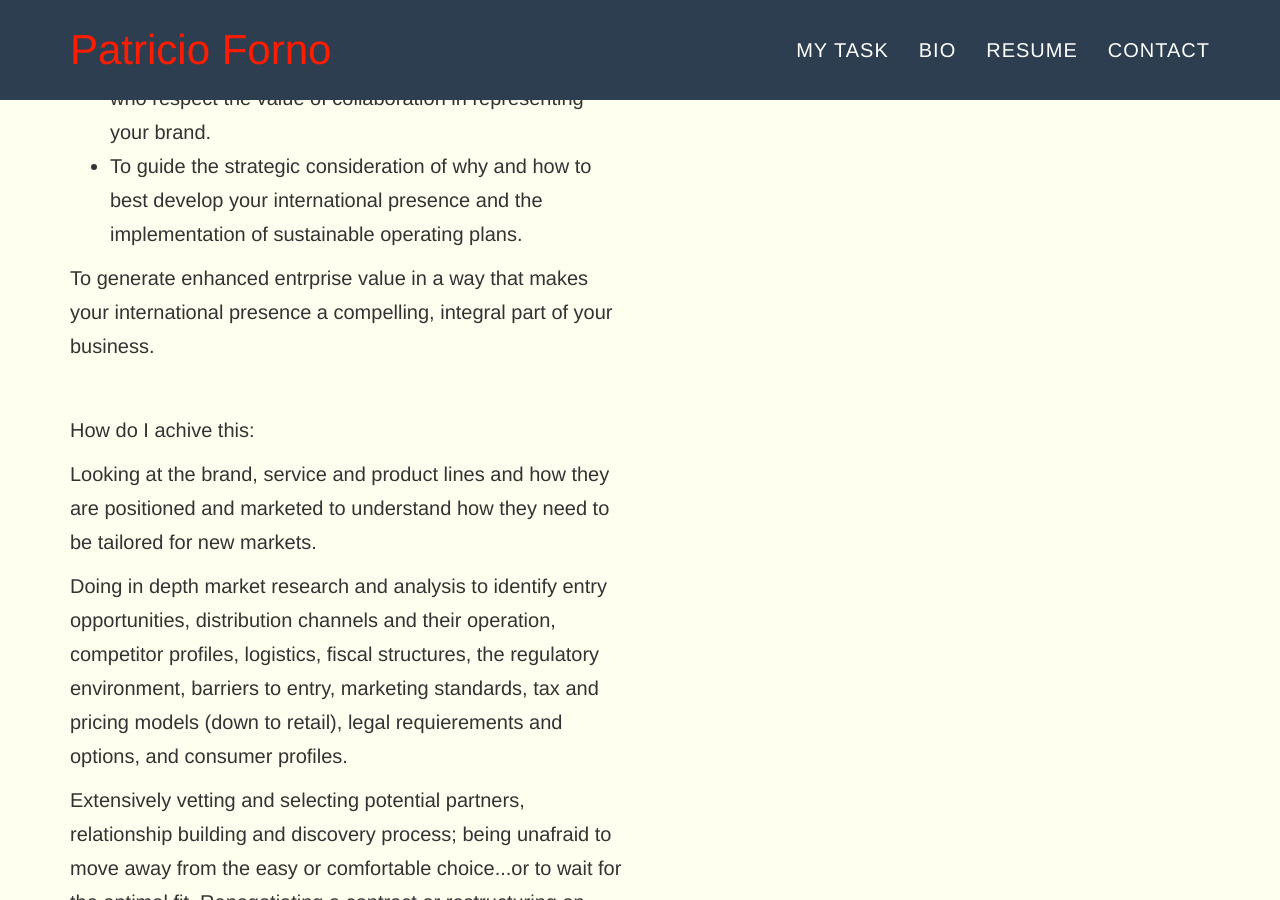
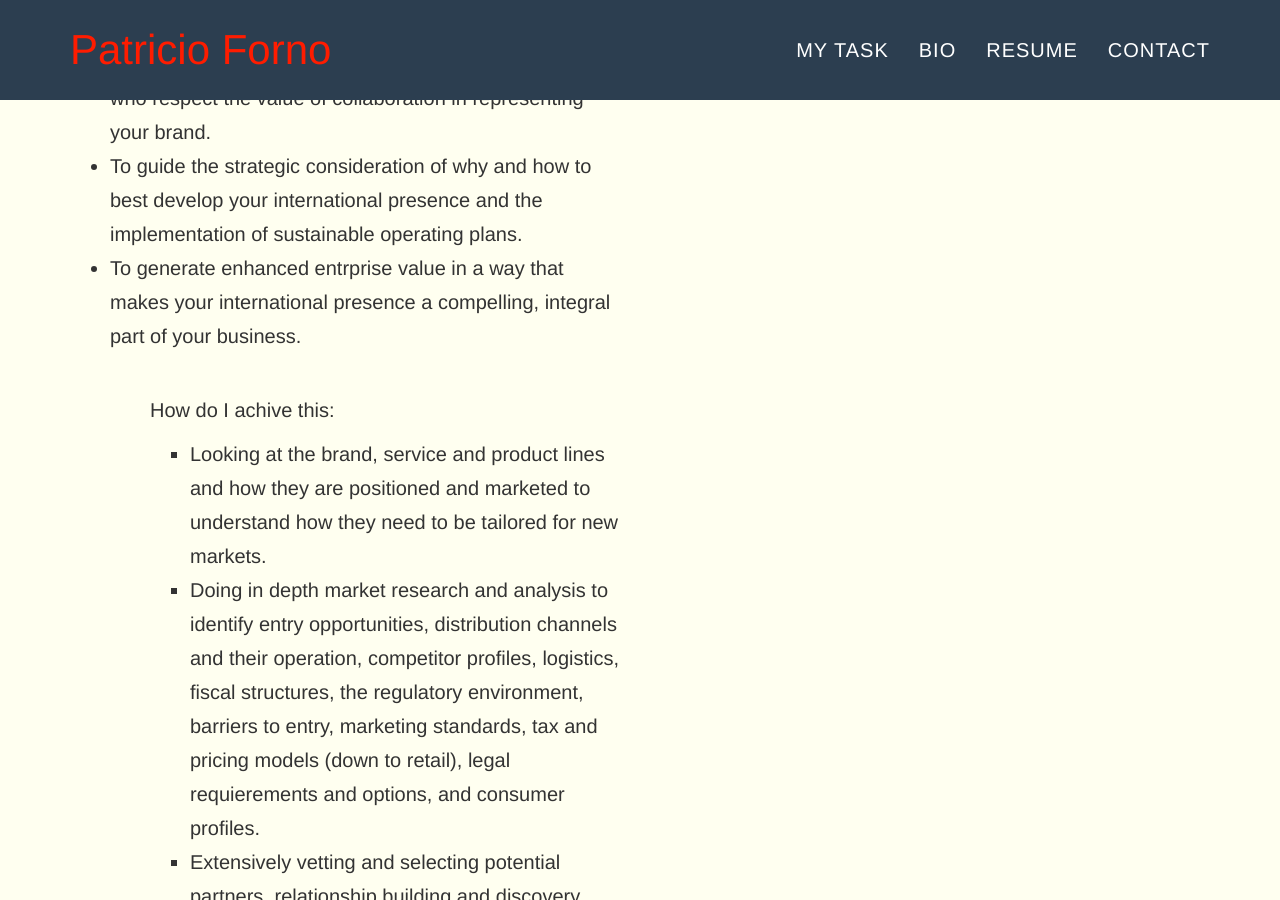
Before and after one commit to fornomail/fornomail.github.io, a Jekyll site: the page built from index.html, in a window 1280 px wide and 900 px high, scrolled down 305 px. Built offline with Jekyll 4.4.1, drawn with Linux system fonts in a browser that asks for light colours; nearby versions of some CDN libraries; some web fonts are replaced; library files that are not in the unit come from our copies.

Commit message:
Update index.html

```diff
--- a/index.html
+++ b/index.html
@@ -17,22 +17,24 @@ title: Patricio Forno
               <ul>
             <li> To develop long term view of international expansion, prioritize viable opportunities, find and support partners who respect the value of collaboration in representing your brand.</li>
             <li> To guide the strategic consideration of why and how to best develop your international presence and the implementation of sustainable operating plans.</li>
-              </ul>
-            <p> To generate enhanced entrprise value in a way that makes your international presence a compelling, integral part of your business.</p>
+            <li> To generate enhanced entrprise value in a way that makes your international presence a compelling, integral part of your business.</li>
+            <ul/>
             <br/>
             <br/>
             <p> How do I achive this:<p/>
-            <p> Looking at the brand, service and product lines and how they are positioned and marketed to understand how they need to be tailored for new markets.</p>
-            <p> Doing in depth market research and analysis to identify entry opportunities, distribution channels and their operation, competitor profiles, logistics, fiscal structures, the regulatory environment, barriers to entry, marketing standards, tax and pricing models (down to retail), legal requierements and options, and consumer profiles.</p>
-            <p> Extensively vetting and selecting potential partners, relationship building and discovery process; being unafraid to move away from the easy or comfortable choice...or to wait for the optimal fit. Renegotiating a contract or restructuring an existing partner.</p>
-            <p> Making in person market visits to understand the environment, challenge assumptions, seek inspiration, asses risk and cultural differences/realities, commence in market networking and support development, verify understanding and meet industry players, and potnetial partners. Collaboration with trade associations, chambers of commerce, officials, industry and general contacts of the US and host country.</p>
-            <p> Guiding the transition to culturally adapted marketing programs and the development of an effective commercial approach. </p>
-            <p> Diligently selecting and using trade shows as part of a pro-active market penetration plan and timeline.</p>
-            <p> Getting compliance right and considering its broader impact and implications.</p>
-            <p> Planning and executing launch events.</p>
-            <p> Establishing comprehensive but practical reporting systems.</p>
-            <p> Treating the local partner/management as an extension of the Head Office team while building the relationshhip.</p>
-          </div>
+              <ul>
+            <li> Looking at the brand, service and product lines and how they are positioned and marketed to understand how they need to be tailored for new markets.</li>
+            <li> Doing in depth market research and analysis to identify entry opportunities, distribution channels and their operation, competitor profiles, logistics, fiscal structures, the regulatory environment, barriers to entry, marketing standards, tax and pricing models (down to retail), legal requierements and options, and consumer profiles.</li>
+            <li> Extensively vetting and selecting potential partners, relationship building and discovery process; being unafraid to move away from the easy or comfortable choice...or to wait for the optimal fit. Renegotiating a contract or restructuring an existing partner.</li>
+            <li> Making in person market visits to understand the environment, challenge assumptions, seek inspiration, asses risk and cultural differences/realities, commence in market networking and support development, verify understanding and meet industry players, and potnetial partners. Collaboration with trade associations, chambers of commerce, officials, industry and general contacts of the US and host country.</li>
+            <li> Guiding the transition to culturally adapted marketing programs and the development of an effective commercial approach. </li>
+            <li> Diligently selecting and using trade shows as part of a pro-active market penetration plan and timeline.</li>
+            <li> Getting compliance right and considering its broader impact and implications.</li>
+            <li> Planning and executing launch events.</li>
+            <li> Establishing comprehensive but practical reporting systems.</li>
+            <li> Treating the local partner/management as an extension of the Head Office team while building the relationshhip.</li>
+                <ul/>
+            </div>
       </div>
     </div>
 </section>
```
